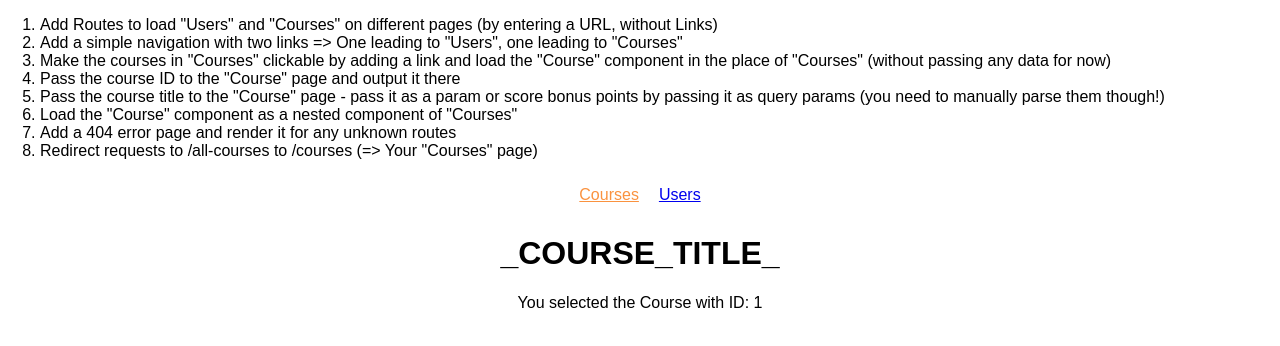
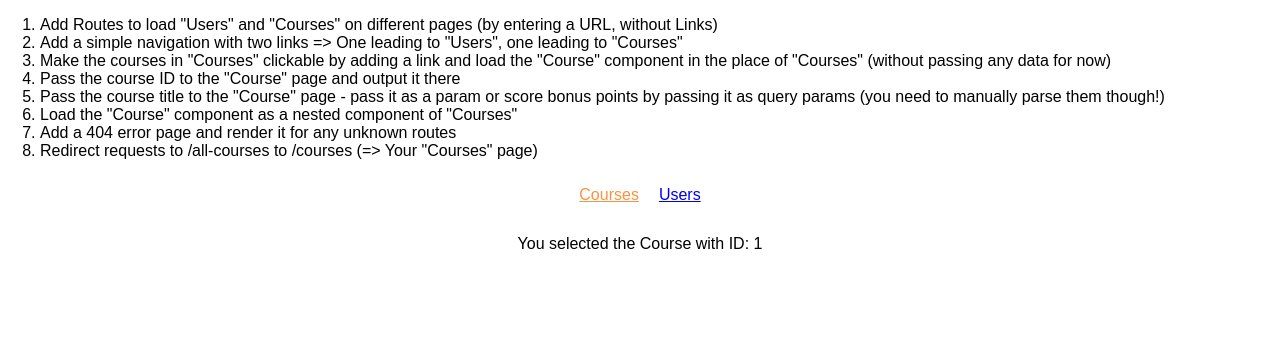
Before and after one commit to NickyJayJay/routing--assignment-problem, a React (Create React App) app: page /courses/1 in a window 1280 px wide. Shown: the top 346 px of the page. Built offline with nearby package versions, Linux system fonts and the light colour scheme.

Commit message:
Pass course title to 'Course' page by passing it as query params

```diff
--- a/src/App.js
+++ b/src/App.js
@@ -31,7 +31,7 @@
         </nav>
         <Switch>
           <Route path="/users" component={Users} />
-          <Route path="/courses/:courseId" component={Course} />
+          <Route path="/courses/:courseId/" component={Course} />
           <Route path="/courses" component={Courses} />
         </Switch>
       </div>
--- a/src/containers/Course/Course.js
+++ b/src/containers/Course/Course.js
@@ -1,10 +1,23 @@
 import React, { Component } from 'react';
 
 class Course extends Component {
+    state = {
+        courseTitle: ''
+    }
+
+    componentDidMount () {
+        console.log(this.props);
+        const query = new URLSearchParams(this.props.location.search);
+        // console.log(query);
+        for (let param of query.entries()) {
+            this.setState({courseTitle: param[1]});
+        }
+    }
+
     render () {
         return (
             <div>
-                <h1>_COURSE_TITLE_</h1>
+                <h1>{this.state.courseTitle}</h1>
                 <p>You selected the Course with ID: {this.props.match.params.courseId}</p>
             </div>
         );
--- a/src/containers/Courses/Courses.js
+++ b/src/containers/Courses/Courses.js
@@ -20,7 +20,12 @@
                     {
                         this.state.courses.map( course => {
                             return (
-                                <Link key={course.id} to={this.props.match.url + '/' + course.id}>
+                                <Link
+                                key={course.id}
+                                to={{
+                                    pathname: this.props.match.url + '/' + course.id,
+                                    search: '?title=' + course.title
+                                }}>
                                     <article className="Course">{course.title}</article>
                                 </Link>
                             );
```
Also changed, not shown: 1 other file (tests, documents, lock files or other folders).
